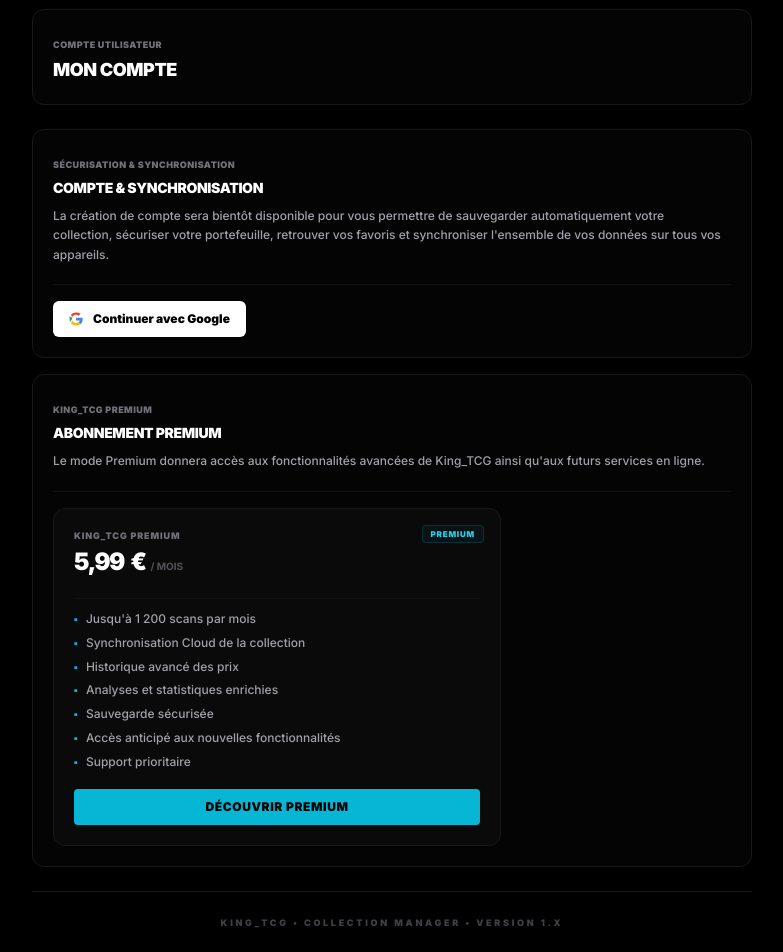
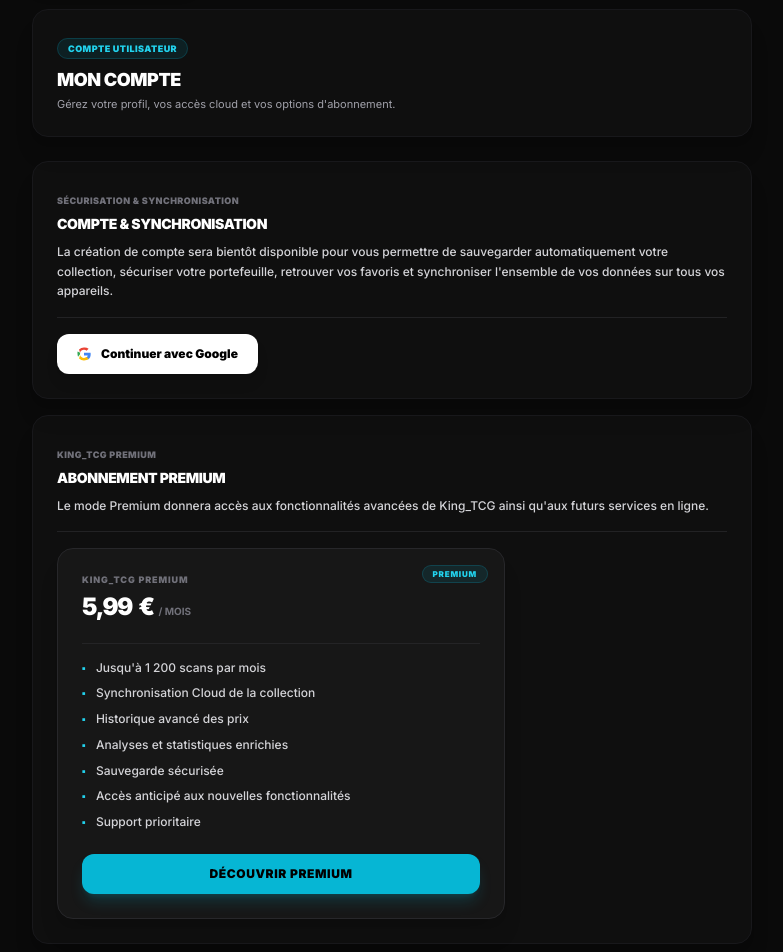
Before and after one commit to dylangdm1-dotcom/King_TcgV1, a Next.js app: page /parametres/compte in a window 1280 px wide. Shown: the part 140-1092 px from the top of the page, without its empty margins (248-1031 px from the left). Built offline with nearby package versions, Linux system fonts and the light colour scheme.

Commit message:
Refactor user account page layout and styles
Updated styling and structure for user account page components, including improved button designs and section layouts.

```diff
--- a/app/parametres/compte/page.tsx
+++ b/app/parametres/compte/page.tsx
@@ -38,41 +38,42 @@ export default function AccountManagementPage() {
     <>
       <Navbar />
 
-      <main className="min-h-screen bg-black text-white pb-20 selection:bg-cyan-500/10">
+      <main className="min-h-screen bg-neutral-950 text-white pb-32 selection:bg-cyan-500/20">
         <div className="mx-auto max-w-3xl space-y-6 px-4 py-6 sm:px-6">
 
           <div className="flex items-center justify-between">
             <Link
               href="/parametres"
-              className="inline-flex items-center gap-1.5 text-zinc-500 hover:text-white transition-colors font-black text-[9px] uppercase tracking-wider bg-neutral-950/40 border border-zinc-900 px-3 py-2 rounded-xl"
+              className="inline-flex items-center gap-1.5 text-zinc-400 hover:text-white transition-colors font-black text-[9px] uppercase tracking-wider bg-neutral-900/60 border border-zinc-800 px-3.5 py-2 rounded-xl shadow-lg"
             >
               Retour aux Paramètres
             </Link>
           </div>
 
           {/* En-tête Technique */}
-          <section className="rounded-xl border border-zinc-900 bg-neutral-950/40 p-4 sm:p-5">
-            <span className="text-[9px] font-black uppercase tracking-wider text-zinc-500">Compte utilisateur</span>
-            <h1 className="mt-0.5 text-lg font-black uppercase tracking-tight text-white">Mon compte</h1>
+          <section className="rounded-2xl border border-zinc-900 bg-neutral-900/40 p-5 sm:p-6 shadow-xl">
+            <span className="text-[9px] font-black uppercase tracking-wider text-cyan-400 bg-cyan-500/10 border border-cyan-500/20 px-2.5 py-1 rounded-full">Compte utilisateur</span>
+            <h1 className="mt-2 text-lg font-black uppercase tracking-tight text-white">Mon compte</h1>
+            <p className="mt-0.5 text-[11px] text-zinc-400">Gérez votre profil, vos accès cloud et vos options d'abonnement.</p>
           </section>
 
           <div className="space-y-4">
 
             {/* SECTION 1 : AUTHENTIFICATION */}
-            <section className="rounded-xl border border-zinc-900 bg-neutral-950/40 p-5">
+            <section className="rounded-2xl border border-zinc-900 bg-neutral-900/40 p-5 sm:p-6 shadow-xl space-y-4">
               <div className="space-y-1">
                 <span className="text-[9px] font-black uppercase tracking-wider text-zinc-500">Sécurisation & Synchronisation</span>
                 <h2 className="text-sm font-black text-white uppercase tracking-tight">Compte & Synchronisation</h2>
-                <p className="text-xs text-zinc-400 font-medium leading-relaxed max-w-2xl pt-1">
+                <p className="text-xs text-zinc-300 font-medium leading-relaxed max-w-2xl pt-1">
                   La création de compte sera bientôt disponible pour vous permettre de sauvegarder automatiquement votre collection, sécuriser votre portefeuille, retrouver vos favoris et synchroniser l'ensemble de vos données sur tous vos appareils.
                 </p>
               </div>
 
-              <div className="mt-5 border-t border-zinc-900/60 pt-4">
+              <div className="border-t border-zinc-800/80 pt-4">
                 <button
                   onClick={handleGoogleLogin}
                   disabled={isAuthLoading}
-                  className="flex w-full sm:w-auto items-center justify-center gap-2.5 rounded-md bg-white px-4 py-2.5 text-xs font-black text-black transition-all active:scale-[0.98] disabled:opacity-50 cursor-pointer"
+                  className="flex w-full sm:w-auto items-center justify-center gap-2.5 rounded-xl bg-white px-5 py-3 text-xs font-black text-black transition-all hover:bg-zinc-100 active:scale-[0.98] disabled:opacity-50 cursor-pointer shadow-lg"
                 >
                   <svg className="h-3.5 w-3.5 shrink-0" viewBox="0 0 24 24">
                     <path
@@ -98,19 +99,19 @@ export default function AccountManagementPage() {
             </section>
 
             {/* SECTION 2 : SUBSCRIPTION LICENCE */}
-            <section className="rounded-xl border border-zinc-900 bg-neutral-950/40 p-5">
+            <section className="rounded-2xl border border-zinc-900 bg-neutral-900/40 p-5 sm:p-6 shadow-xl space-y-4">
               <div className="space-y-1">
                 <span className="text-[9px] font-black uppercase tracking-wider text-zinc-500">King_TCG Premium</span>
                 <h2 className="text-sm font-black text-white uppercase tracking-tight">Abonnement Premium</h2>
-                <p className="text-xs text-zinc-400 font-medium leading-relaxed max-w-2xl pt-1">
+                <p className="text-xs text-zinc-300 font-medium leading-relaxed max-w-2xl pt-1">
                   Le mode Premium donnera accès aux fonctionnalités avancées de King_TCG ainsi qu'aux futurs services en ligne.
                 </p>
               </div>
 
-              <div className="mt-5 border-t border-zinc-900/60 pt-4">
-                <div className="relative overflow-hidden rounded-xl border border-zinc-900 bg-neutral-950 p-5 max-w-md">
+              <div className="border-t border-zinc-800/80 pt-4">
+                <div className="relative overflow-hidden rounded-2xl border border-zinc-800 bg-neutral-900 p-5 sm:p-6 max-w-md shadow-xl">
 
-                  <div className="absolute top-4 right-4 rounded bg-cyan-500/5 border border-cyan-500/20 px-2 py-0.5 text-[8px] font-black uppercase tracking-widest text-cyan-400">
+                  <div className="absolute top-4 right-4 rounded-full bg-cyan-500/10 border border-cyan-500/20 px-2.5 py-0.5 text-[8px] font-black uppercase tracking-widest text-cyan-400">
                     PREMIUM
                   </div>
 
@@ -118,13 +119,13 @@ export default function AccountManagementPage() {
 
                   <div className="mt-1 flex items-baseline gap-1">
                     <span className="text-2xl font-black tracking-tight text-white tabular-nums">5,99 €</span>
-                    <span className="text-[10px] font-bold text-zinc-600 uppercase">/ mois</span>
+                    <span className="text-[10px] font-bold text-zinc-500 uppercase">/ mois</span>
                   </div>
 
-                  <ul className="mt-5 space-y-2 border-t border-zinc-900/60 pt-3">
+                  <ul className="mt-5 space-y-2.5 border-t border-zinc-800/80 pt-4">
                     {features.map((feat, index) => (
-                      <li key={index} className="flex items-start gap-2 text-xs text-zinc-400 font-medium leading-tight">
-                        <span className="text-cyan-500 font-black text-[11px] select-none shrink-0 mt-0.5">▪</span>
+                      <li key={index} className="flex items-start gap-2.5 text-xs text-zinc-300 font-medium leading-tight">
+                        <span className="text-cyan-400 font-black text-[11px] select-none shrink-0 mt-0.5">▪</span>
                         <span>{feat}</span>
                       </li>
                     ))}
@@ -133,7 +134,7 @@ export default function AccountManagementPage() {
                   <button
                     onClick={handleSubscribe}
                     disabled={isSubLoading}
-                    className="mt-5 w-full flex items-center justify-center rounded bg-cyan-500 hover:bg-cyan-400 text-black text-xs font-black py-2.5 transition-colors uppercase tracking-wider disabled:opacity-50 cursor-pointer"
+                    className="mt-6 w-full flex items-center justify-center rounded-xl bg-cyan-500 hover:bg-cyan-400 text-black text-xs font-black py-3 transition-colors uppercase tracking-wider disabled:opacity-50 cursor-pointer shadow-lg shadow-cyan-500/20 active:scale-[0.98]"
                   >
                     {isSubLoading ? "Ouverture..." : "Découvrir Premium"}
                   </button>
@@ -145,8 +146,8 @@ export default function AccountManagementPage() {
 
           {/* Pied de page King_TCG standardisé */}
           <footer className="mt-16 text-center border-t border-zinc-900 pt-6">
-            <p className="text-[9px] font-black text-zinc-700 uppercase tracking-[0.3em]">
-              King_TCG • Collection Manager • Version 1.x
+            <p className="text-[9px] font-black text-zinc-500 uppercase tracking-[0.3em]">
+              King_TCG • Collection Manager • Version 1.0
             </p>
           </footer>
         </div>
```
